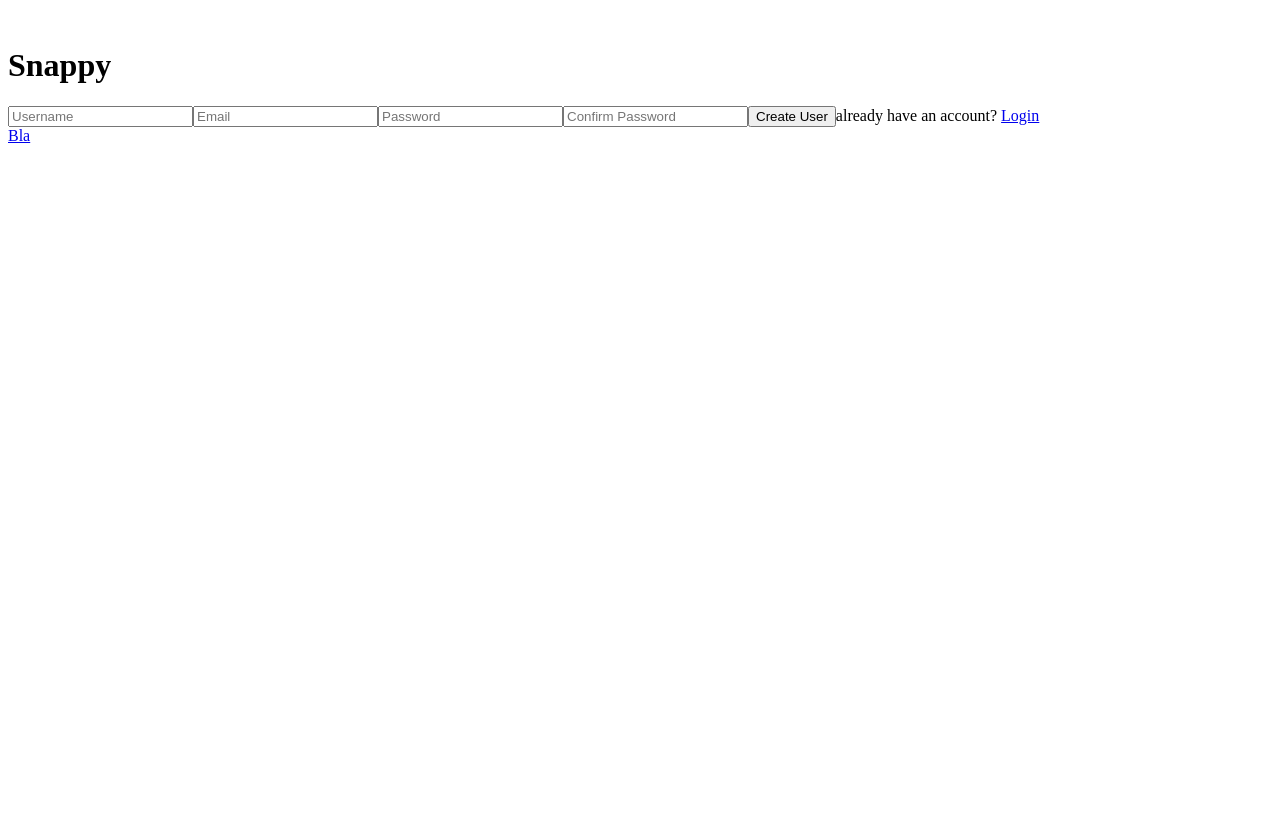
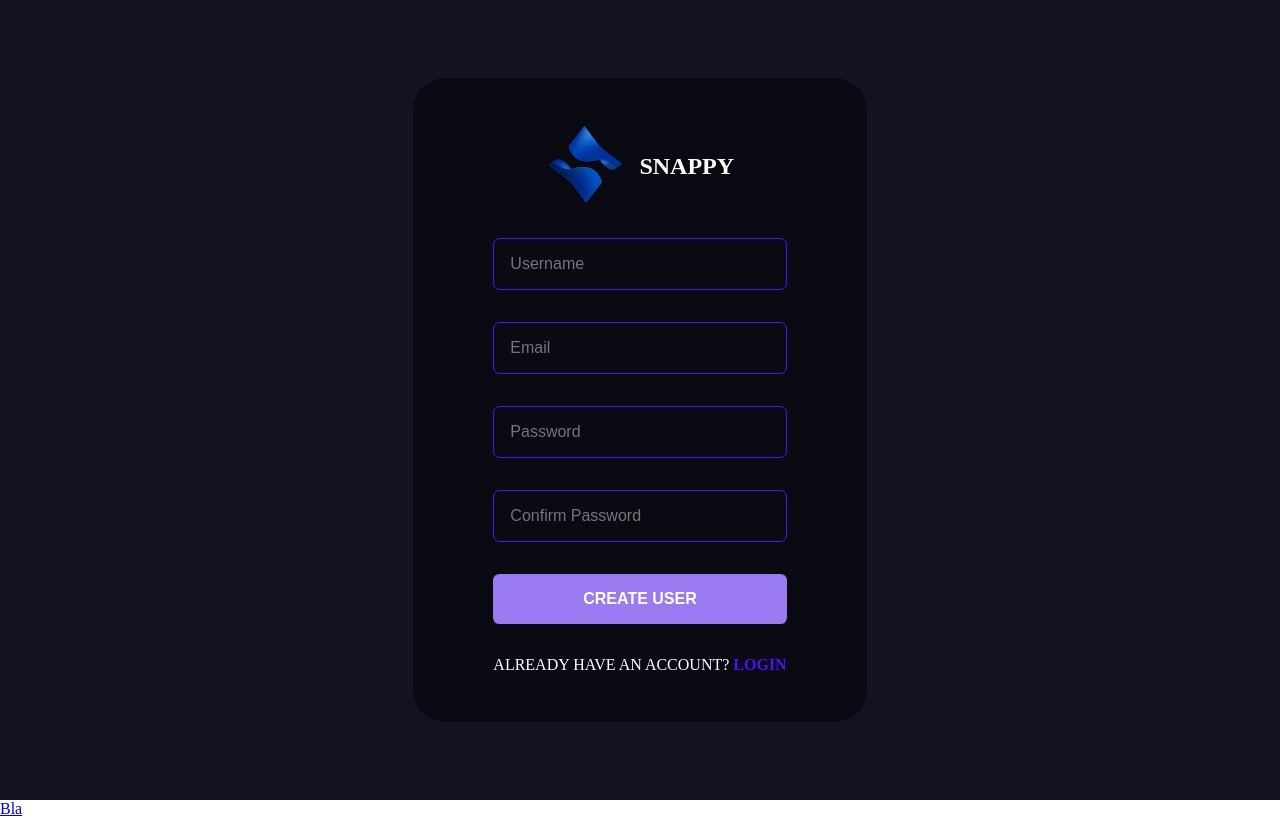
Before and after one commit to YuvalLevi5/chat-app, a React (Vite) app in the folder frontend/: page /#/register in a window 1280 px wide. Built offline with nearby package versions, Linux system fonts and the light colour scheme.

Commit message:
style - register

```diff
--- a/frontend/package.json
+++ b/frontend/package.json
@@ -13,6 +13,7 @@
     "react": "^18.2.0",
     "react-dom": "^18.2.0",
     "react-router-dom": "^6.4.0",
+    "sass": "^1.54.9",
     "styled-components": "^5.3.5"
   },
   "devDependencies": {
--- /dev/null
+++ b/frontend/src/assets/main.scss
@@ -0,0 +1,12 @@
+@import './pages/_register.scss';
+
+* {
+    margin: 0;
+    padding: 0;
+    box-sizing: border-box;
+}
+
+body {
+    max-height: 100vh;
+    max-width: 100vw;
+}
--- /dev/null
+++ b/frontend/src/assets/pages/_register.scss
@@ -0,0 +1,73 @@
+.form-container {
+    height: 100vh;
+    width: 100vw;
+    display: flex;
+    flex-direction: column;
+    justify-content: center;
+    gap: 1rem;
+    align-items: center;
+    background-color: #131324;
+    .brand {
+        display: flex;
+        align-items: center;
+        gap: 1rem;
+        justify-content: center;
+        img {
+            height: 5rem;
+        }
+        h1 {
+            color: white;
+            text-transform: uppercase;
+        }
+    }
+
+    form {
+        display: flex;
+        flex-direction: column;
+        gap: 2rem;
+        background-color: #00000076;
+        border-radius: 2rem;
+        padding: 3rem 5rem;
+
+        input {
+            background-color: transparent;
+            padding: 1rem;
+            border: 0.1rem solid #4e0eff;
+            border-radius: 0.4rem;
+            color: white;
+            width: 100%;
+            font-size: 1rem;
+
+            &:focus {
+                border: 0.1rem solid #997af0;
+                outline: none;
+            }
+        }
+
+        button {
+            background-color: #997af0;
+            color: white;
+            padding: 1rem 2rem;
+            border: none;
+            font-weight: bold;
+            cursor: pointer;
+            border-radius: 0.4rem;
+            font-size: 1rem;
+            text-transform: uppercase;
+            transition: 0.5s ease-in-out;
+            &:hover {
+                background-color: #4e0eff;
+            }
+        }
+        span {
+            color: white;
+            text-transform: uppercase;
+            a {
+                color: #4e0eff;
+                text-decoration: none;
+                font-weight: bold;
+
+            }
+        }
+    }
+}
--- a/frontend/src/main.jsx
+++ b/frontend/src/main.jsx
@@ -1,7 +1,7 @@
 import React from 'react'
 import ReactDOM from 'react-dom/client'
 import App from './App'
-
+import './assets/main.scss'
 ReactDOM.createRoot(document.getElementById('root')).render(
     <App />
 )
--- a/frontend/src/pages/Register.jsx
+++ b/frontend/src/pages/Register.jsx
@@ -1,6 +1,7 @@
 import React from 'react'
 import styled from 'styled-components'
 import { NavLink } from 'react-router-dom';
+import Logo from '../assets/logo.svg'
 const Register = () => {
 
   const handleSubmit = (event) => {
@@ -8,12 +9,16 @@ const Register = () => {
     alert("form")
   }
 
+  const handleChange  = (event) => {
+
+  }
+
   return (
     <>
-      <FormContainer>
+      <section className='form-container'>
         <form onSubmit={(event) => handleSubmit(event)}>
           <div className="brand">
-            <img src="" alt="" />
+            <img src={Logo} alt="" />
             <h1>Snappy</h1>
           </div>
           <input type="text" placeholder='Username' name='username' onChange={e=> handleChange(e)}/>
@@ -21,13 +26,13 @@ const Register = () => {
           <input type="password" placeholder='Password' name='password' onChange={e=> handleChange(e)}/>
           <input type="password" placeholder='Confirm Password' name='confirm-password' onChange={e=> handleChange(e)}/>
           <button type='submit'>Create User</button>
-          <span>already have an account? <NavLink to='/login'>Login</NavLink>  </span>
+          <span>Already have an account? <NavLink to='/login'>Login</NavLink>  </span>
         </form>
-      </FormContainer>
+      </section>
     </>
   )
 }
 
-const FormContainer = styled.div``
+
 
 export default Register
```
Also changed, not shown: 1 other file (tests, documents, lock files or other folders).
